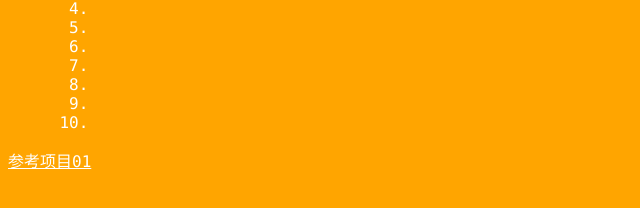
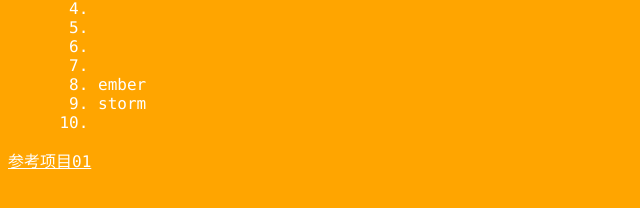
Before and after one commit to longwhileago/git-learning, a plain HTML site: page index.html in a window 1280 px wide. Both pictures are taken after a click on the element "Basic Commands". Shown: the part 404-612 px from the top of the page, 0-640 px from the left. Drawn offline with Linux system fonts and the light colour scheme.

Commit message:
add ember and storm

```diff
--- a/index.html
+++ b/index.html
@@ -36,8 +36,8 @@
                     <li></li>
                     <li></li>
                     <li></li>
-                    <li></li>
-                    <li></li>
+                    <li>ember</li>
+                    <li>storm</li>
                     <li></li>
                 </ol>
             </div>
```
